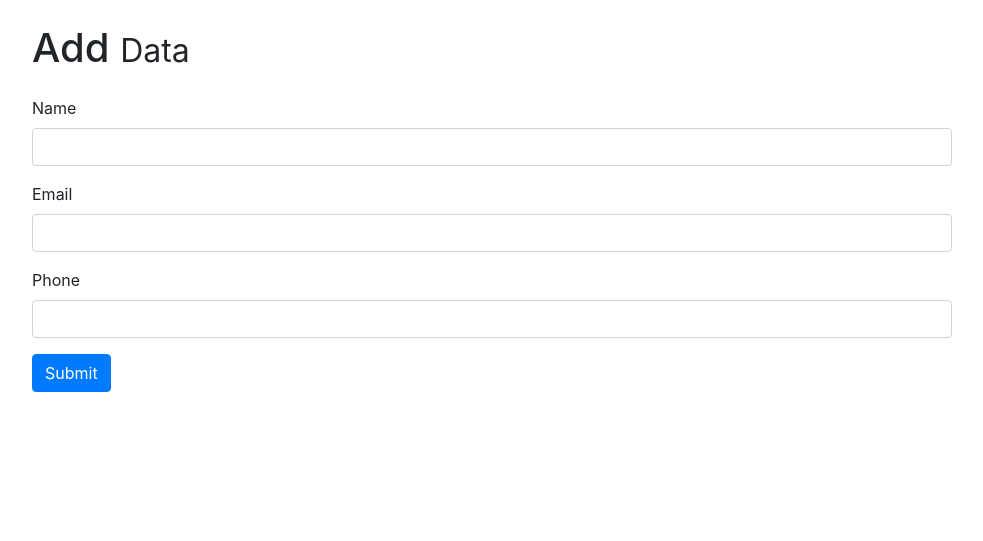
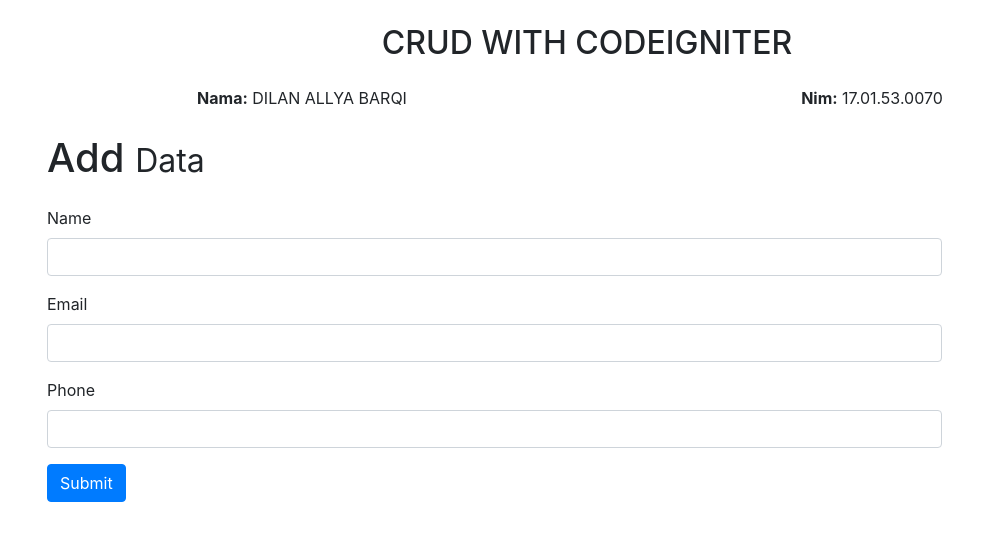
Before and after one commit to dilanreal/simple_crud_codeigniter, a CodeIgniter app: page /database/index.php/crud/add in a window 1280 px wide. Shown: the part 56-597 px from the top of the page, without its empty margins (53-1036 px from the left). Run offline with CodeIgniter, Linux system fonts and the light colour scheme.

Commit message:
Add files via upload

```diff
--- a/application/views/header.php
+++ b/application/views/header.php
@@ -19,7 +19,13 @@
 </head>
 
 <body>
+<div class="container mt-4 ml-7 mr-7">
+            <h2 class="text-center mb-4">CRUD WITH CODEIGNITER</h2>
 
+            <div class="row text-center">
+              <div class="col-sm"><strong>Nama:</strong> DILAN ALLYA BARQI </div>
+              <div class="col-sm"><strong>Nim:</strong> 17.01.53.0070</div>
+            </div>
   <!-- Navigation -->
   <nav class="navbar navbar-expand-lg navbar-dark bg-dark fixed-top">
     <div class="container">
```
